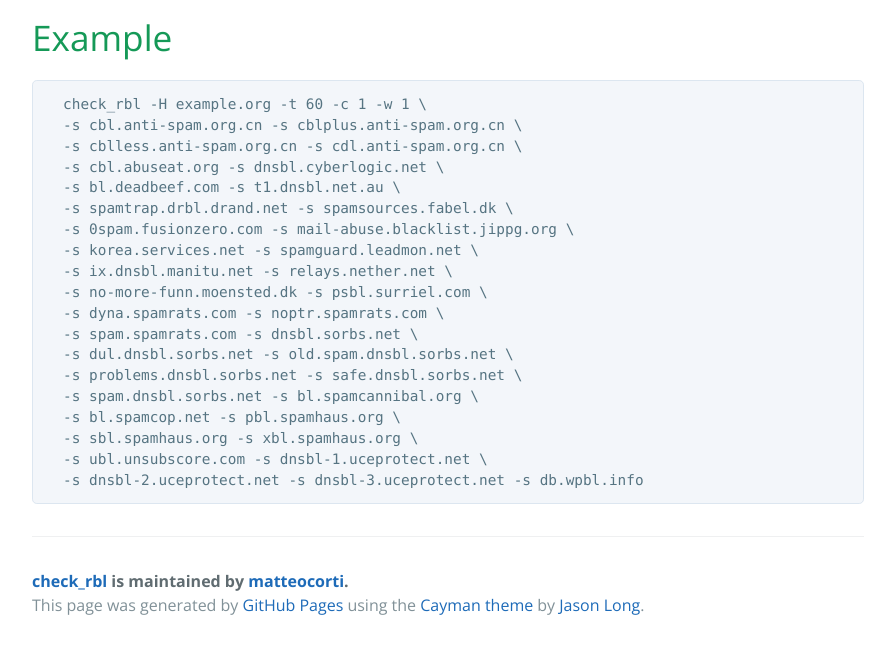
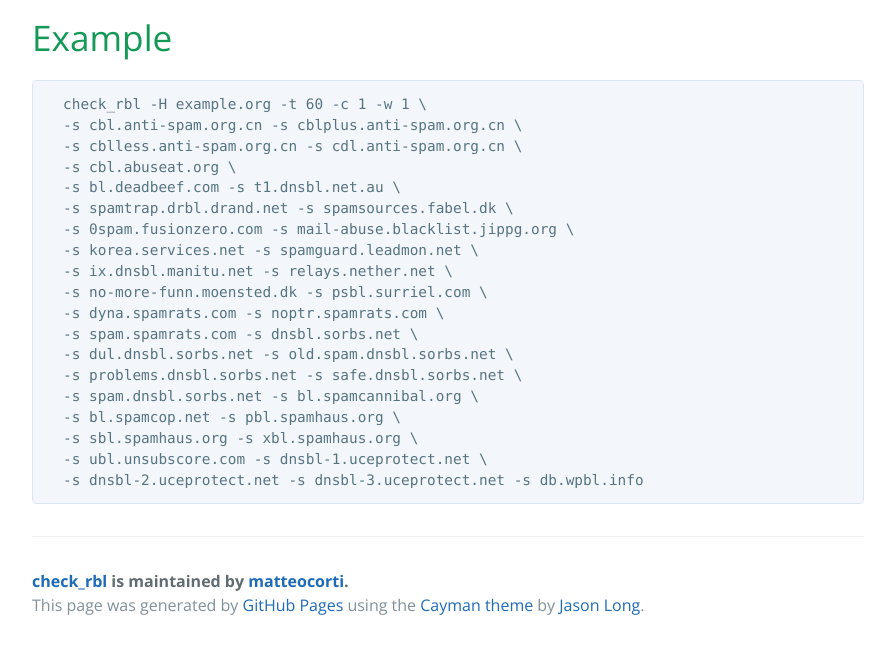
Before and after one commit to matteocorti/check_rbl, a plain HTML site: page index.html in a window 1280 px wide. Shown: the part 944-1593 px from the top of the page, without its empty margins (192-1087 px from the left). Drawn offline with nearby package versions, Linux system fonts and the light colour scheme.

Commit message:
removing dnsbl.cyberlogic.net from the documentation and default configuration

```diff
--- a/index.html
+++ b/index.html
@@ -53,7 +53,7 @@
   check_rbl -H example.org -t 60 -c 1 -w 1 \
   -s cbl.anti-spam.org.cn -s cblplus.anti-spam.org.cn \
   -s cblless.anti-spam.org.cn -s cdl.anti-spam.org.cn \
-  -s cbl.abuseat.org -s dnsbl.cyberlogic.net \
+  -s cbl.abuseat.org \
   -s bl.deadbeef.com -s t1.dnsbl.net.au \
   -s spamtrap.drbl.drand.net -s spamsources.fabel.dk \
   -s 0spam.fusionzero.com -s mail-abuse.blacklist.jippg.org \
```
